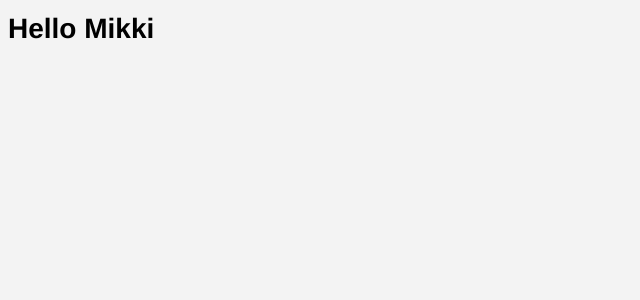
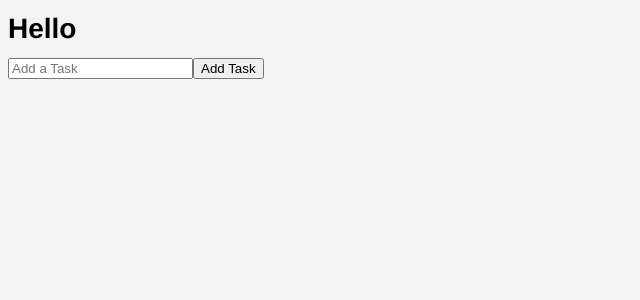
Before and after one commit to ElAnonimo/react-ts-webpack, a React app: page / in a window 1280 px wide. Shown: the top 300 px of the page, without its empty margins (0-640 px from the left). Built offline with nearby package versions, Linux system fonts and the light colour scheme.

Commit message:
added task listing and done/undone

```diff
--- a/src/components/App.tsx
+++ b/src/components/App.tsx
@@ -1,12 +1,102 @@
 import * as React from 'react';
 
 // ... React.Component<props, state>
-export class App extends React.Component<IProps, {}> {
-	render() {
-		return <h1>Hello {this.props.name}</h1>
+export class App extends React.Component<{}, IState> {
+	constructor(props: {}) {
+		super(props);
+
+		this.state = {
+			currentTask: '',
+			tasks: []
+		};
+	}
+
+	public handleSubmit(evt: React.FormEvent<HTMLFormElement>):void {
+		evt.preventDefault();
+
+		this.setState({
+			tasks: [
+				...this.state.tasks,
+				{
+					id: this._timeInMilliseconds(),		// _ before private method name
+					value: this.state.currentTask,
+					completed: false
+				}
+			],
+			currentTask: ''
+		});
+	}
+
+	public handleChange(evt: React.FormEvent<HTMLInputElement>):void {
+		this.setState({ currentTask: evt.currentTarget.value });
+	}
+
+	public handleDeleteClick(id: number):void {
+		const filteredTasks: Array<ITask> = this.state.tasks.filter((task: ITask) => task.id !== id);
+		this.setState({ tasks: filteredTasks });
+	}
+
+	public toggleDoneClick(id: number):void {
+		const withCompletedTasks: ITask[] = this.state.tasks.map((task: ITask) => {
+			if (task.id === id) {
+				return {
+					...task,
+					completed: !task.completed
+				};
+			} else {
+				return task;
+			}
+		});
+
+		this.setState({ tasks: withCompletedTasks });
+	}
+
+	public renderTasks():JSX.Element[] {
+		if (this.state.tasks.length) {
+			return this.state.tasks.map((task: ITask) => (
+				<div key={task.id}>
+					<p>Task Name: {task.value}</p>
+					<p>Completed: {task.completed ? 'Yes': 'No'}</p>
+					<button onClick={() => this.handleDeleteClick(task.id)}>Delete</button>
+					<button onClick={() => this.toggleDoneClick(task.id)}>Done/Undone</button>
+				</div>
+			));
+		}
+	}
+
+	public render():JSX.Element {
+		return (
+			<div>
+				<h1>Hello</h1>
+				<form onSubmit={(evt) => this.handleSubmit(evt)}>
+					<input
+						type='text'
+						placeholder='Add a Task'
+						value={this.state.currentTask}
+						onChange={(evt) => this.handleChange(evt)}
+					/>
+					<button type='submit'>Add Task</button>
+				</form>
+				<section>{this.renderTasks()}</section>
+			</div>
+		)
+	}
+
+	// private methods go below public ones
+	private _timeInMilliseconds():number {
+		const date: Date = new Date();
+		return date.getTime();
 	}
 }
 
-interface IProps {
-	name: string;
+interface IState {
+	currentTask: string;
+	// tasks: Array<string>;
+	tasks: Array<ITask>;
 }
+
+interface ITask {
+	id: number,
+	value: string,
+	completed: boolean
+}
--- a/src/index.tsx
+++ b/src/index.tsx
@@ -3,4 +3,4 @@ import * as ReactDOM from 'react-dom';
 import { App } from './components/App';
 import './styles/style.scss';
 
-ReactDOM.render(<App name='Mikki' />, document.getElementById('root'));
+ReactDOM.render(<App />, document.getElementById('root'));
--- a/webpack.config.js
+++ b/webpack.config.js
@@ -19,13 +19,17 @@ module.exports = {
 				loader: 'awesome-typescript-loader'
 			},
 			{
-				enforce: 'pre',
 				test: /\.js$/,
-				loader: 'source-map-loader'
+				loader: 'source-map-loader',
+				enforce: 'pre'
 			},
 			{
 				test: /\.scss$/,
-				loader: [MiniCssExtractPlugin.loader, 'css-loader', 'sass-loader']
+				loader: [
+					MiniCssExtractPlugin.loader,
+					'css-loader',
+					'sass-loader'
+				]
 			}
 		]
 	},
```
